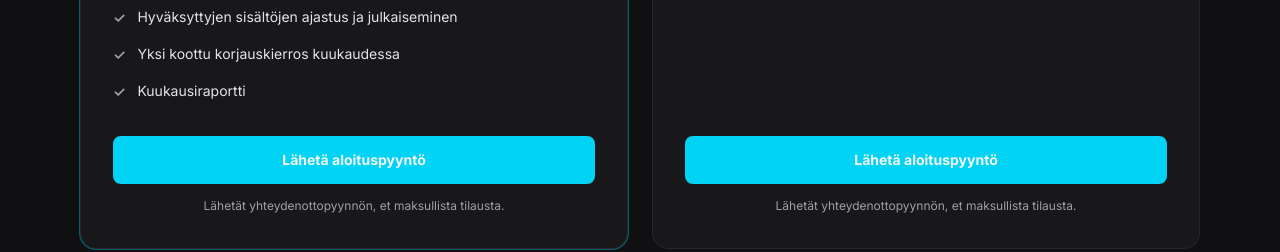
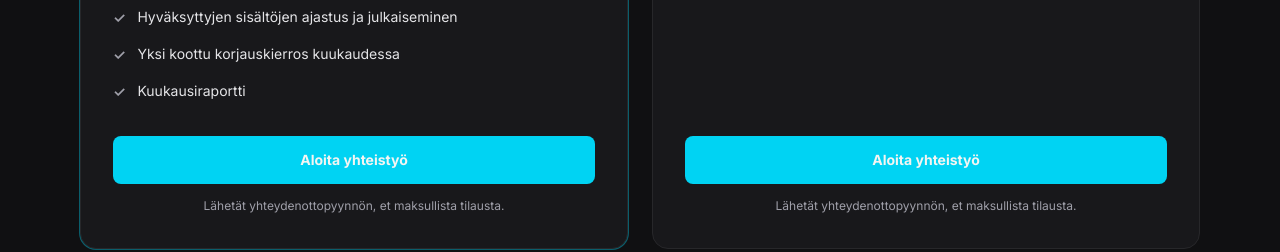
Before and after one commit to Jambovisuaalit/virella-helsinki-web, a Next.js app: page /sosiaalinen-media in a window 1280 px wide. Shown: the part 2780-3032 px from the top of the page. Built offline with nearby package versions, Linux system fonts and the light colour scheme.

Commit message:
fix: unify visibility offer CTA and lead event on social pricing

```diff
--- a/components/marketing/social-pricing-card.tsx
+++ b/components/marketing/social-pricing-card.tsx
@@ -6,6 +6,7 @@ import { products } from "@/config/products";
 import { taxConfig } from "@/config/tax";
 import { SocialIcon } from "@/components/site/social-icon";
 import { trackAnalyticsEvent } from "@/lib/analytics/client";
+import { requiresWrittenOffer } from "@/config/offer-master";
 
 const euro = new Intl.NumberFormat("fi-FI", {
   style: "currency",
@@ -28,7 +29,7 @@ const channelDetails: Record<Channel, { title: string; description: string }> =
 };
 
 function trackServiceRequest(productId: string) {
-  trackAnalyticsEvent("purchase_click", {
+  trackAnalyticsEvent(requiresWrittenOffer(productId) ? "offer_request_click" : "purchase_click", {
     productId,
     source: "social_landing_pricing",
   });
@@ -60,7 +61,7 @@ export function SocialPricingCard() {
             className="inline-flex min-h-11 shrink-0 items-center justify-center rounded-lg bg-cyan-400 px-3 py-2 text-center text-xs font-bold text-zinc-950 transition hover:bg-cyan-300 focus-visible:outline-offset-4 sm:px-4 sm:text-sm"
             aria-label={`Lähetä aloituspyyntö: ${channelDetails[selectedChannel].title}`}
           >
-            Aloituspyyntö
+            Aloita yhteistyö
           </Link>
         </div>
       </div>
@@ -131,7 +132,7 @@ export function SocialPricingCard() {
                   onClick={() => trackServiceRequest(product.id)}
                   className="inline-flex min-h-12 w-full items-center justify-center rounded-lg bg-cyan-400 px-4 py-3 text-center text-sm font-bold text-zinc-950 transition hover:bg-cyan-300 focus-visible:outline-offset-4"
                 >
-                  Lähetä aloituspyyntö
+                  Aloita yhteistyö
                   <span className="sr-only"> – {description.title}</span>
                 </Link>
                 <p className="mt-3 text-center text-xs leading-5 text-zinc-400">
```
